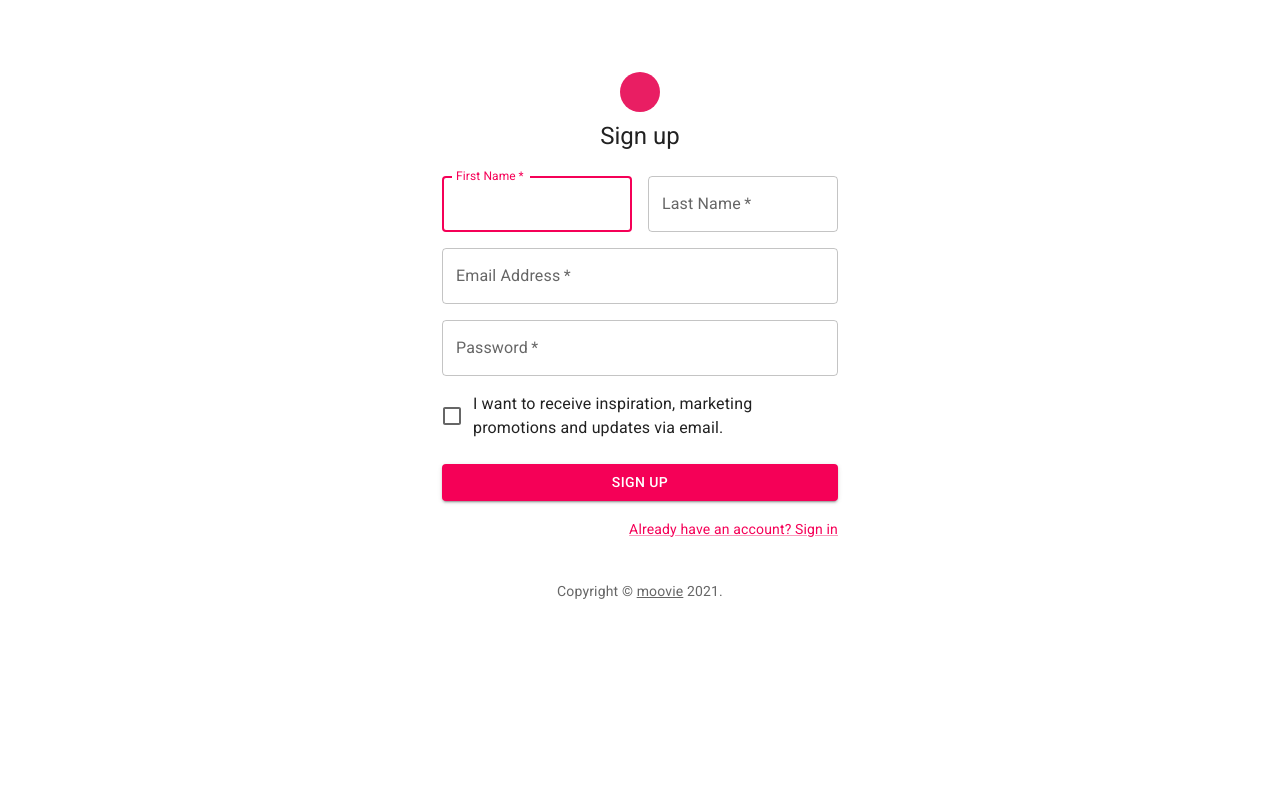
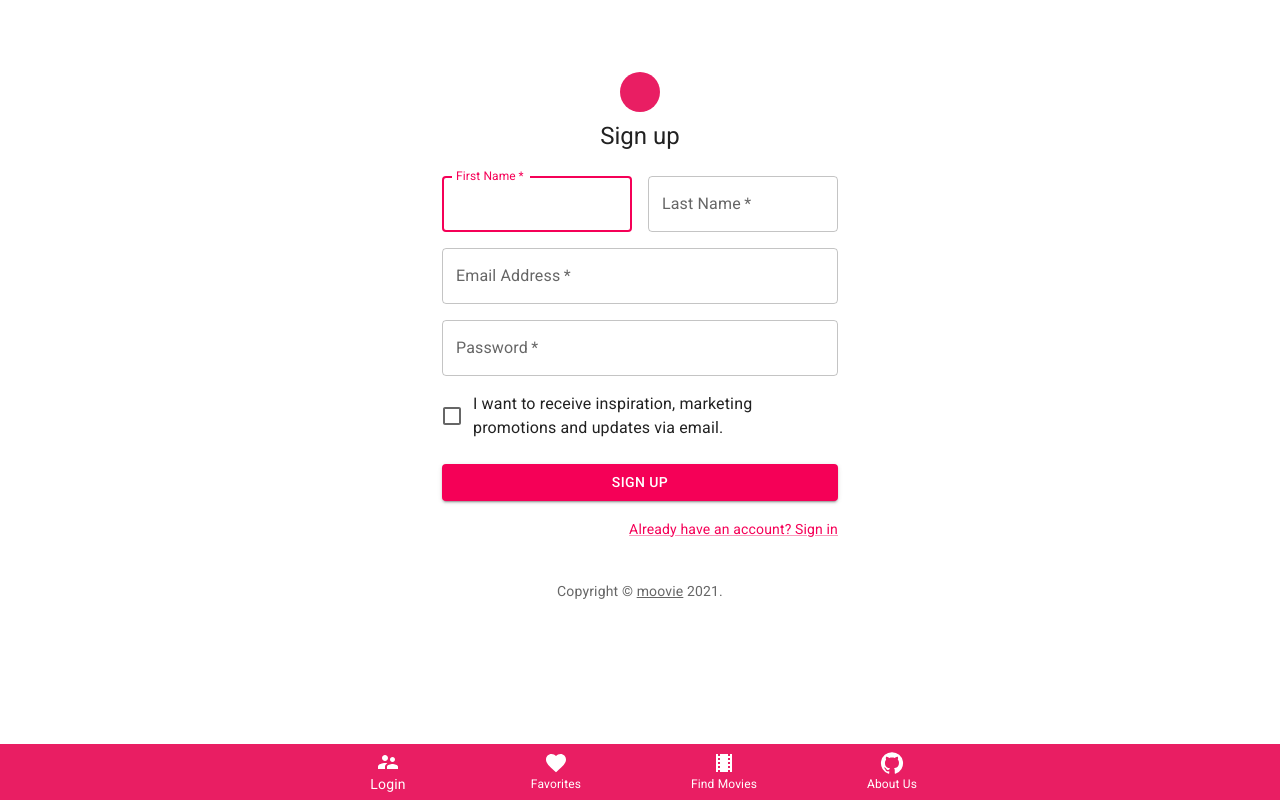
Before and after one commit to bill-hennessey/Proj3, a React (Create React App) app in the folder client/: page /signup in a window 1280 px wide. Built offline with nearby package versions, Linux system fonts and the light colour scheme; some icons are missing.

Commit message:
Added Navbar

```diff
--- a/client/src/App.js
+++ b/client/src/App.js
@@ -11,6 +11,7 @@ import { setContext } from '@apollo/client/link/context';
 import { SignIn } from "./components/SignIn/SignIn";
 import { SignUp } from "./components/SignUp/SignUp";
 import { Album } from "./components/Album/Album";
+import {BottomNav} from "./components/BottomNav/BottomNav";
 
 
 // Construct our main GraphQL API endpoint
@@ -53,6 +54,7 @@ function App() {
         <Route exact path="/signup">
           <SignUp />
         </Route>
+        <BottomNav />
       </Router>
     </ApolloProvider>
     </>
--- /dev/null
+++ b/client/src/components/BottomNav/BottomNav.js
@@ -0,0 +1,68 @@
+import * as React from 'react';
+import Box from '@mui/material/Box';
+import CssBaseline from '@mui/material/CssBaseline';
+import BottomNavigation from '@mui/material/BottomNavigation';
+import BottomNavigationAction from '@mui/material/BottomNavigationAction';
+import SupervisorAccountIcon from '@mui/icons-material/SupervisorAccount';
+import FavoriteIcon from '@mui/icons-material/Favorite';
+import LocalMoviesIcon from '@mui/icons-material/LocalMovies';
+import GitHubIcon from '@mui/icons-material/GitHub';
+
+import {pink} from '@mui/material/colors'
+import { Icon } from '@iconify/react';
+
+import auth from '../../utils/auth';
+
+const styles = {
+  navStyle: {
+    background:'#E91E63'
+
+  },
+
+  linkStyle:{
+    color: 'white',
+  },
+
+}
+
+
+  // Checks if user is logged in to conditionally render the Account/Login Page
+  let loginLink = ''
+  let loginText = ''
+
+ if(auth.loggedIn()){
+    console.log("You are logged in")
+    loginLink = "/account"
+    loginText = "Account"
+  } else {
+    console.log("You are NOT logged in")
+    loginLink = "/login"
+    loginText = "Login"
+  }
+
+export function BottomNav() {
+  const [value, setValue] = React.useState(0);
+
+  // check is user is logged in
+
+  return (
+    <>
+    <CssBaseline />
+    <Box sx={{ pb:0, borderRadius: 10, position: 'fixed', bottom: 0, left: 0, right: 0}}>
+      <BottomNavigation
+        showLabels
+        style={styles.navStyle}
+        value={value}
+        onChange={(event, newValue) => {
+          setValue(newValue);
+        }}
+      >
+        <BottomNavigationAction href={loginLink} label={loginText} style={styles.linkStyle}icon={<SupervisorAccountIcon />} />
+        <BottomNavigationAction href="/favorites" label="Favorites" style={styles.linkStyle}icon={<FavoriteIcon />} />
+        <BottomNavigationAction href="/movies" label="Find Movies" style={styles.linkStyle}icon={<LocalMoviesIcon />} />
+        <BottomNavigationAction href="/aboutus" label="About Us" style={styles.linkStyle}icon={<GitHubIcon />} />
+      </BottomNavigation>
+    </Box>
+    </>
+  );
+}
```
